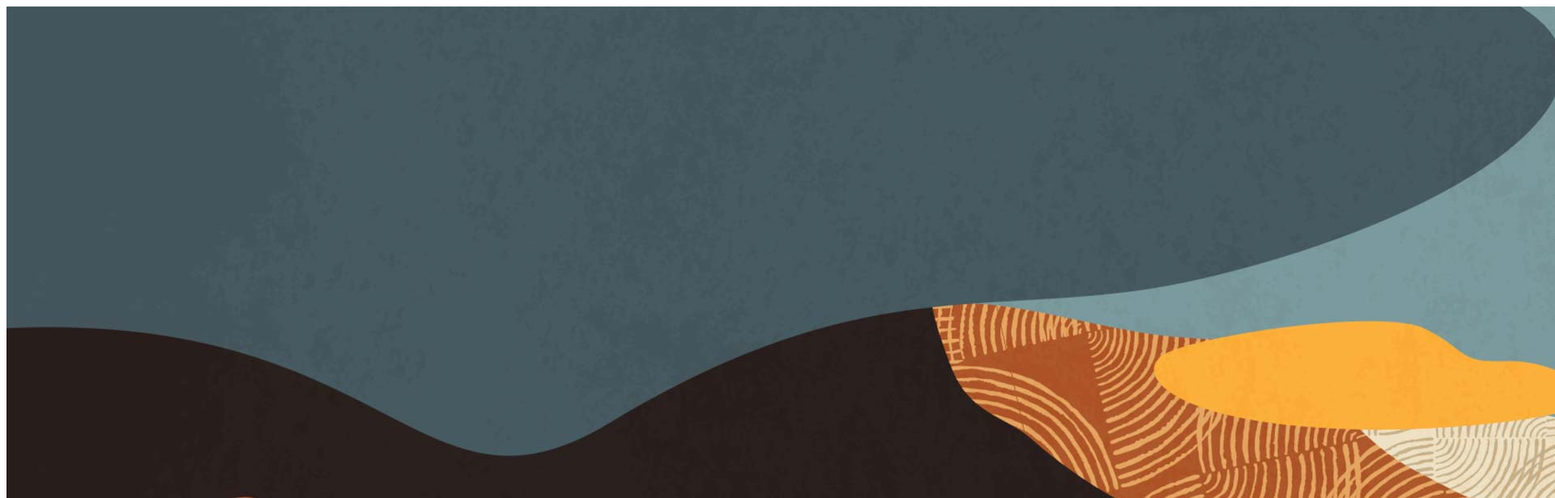
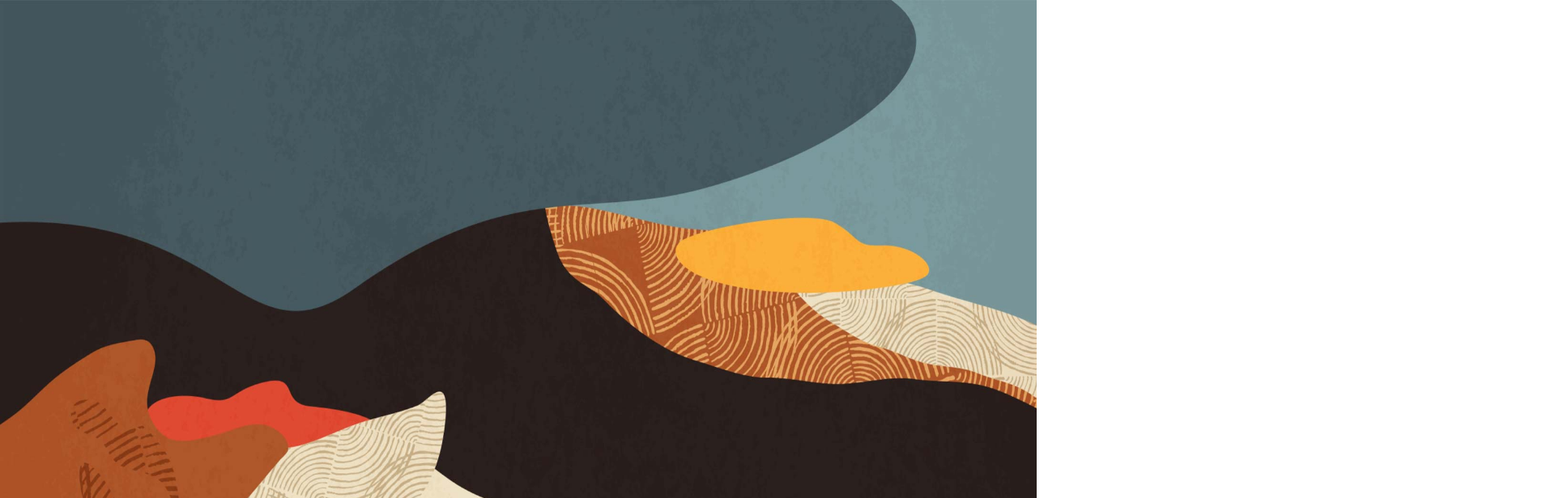
Before and after one commit to appoleo/appoleo-web, a Vue app: page / in a window 1280 px wide. Shown: the top 616 px of the page at 81% size, 1920 px wide, since content can reach past the window. Built offline with nearby package versions, Linux system fonts and the light colour scheme.

Commit message:
'修改首页图片布局'

```diff
--- a/src/App.vue
+++ b/src/App.vue
@@ -12,7 +12,8 @@ export default {
 </script>
 
 <style>
-#app {
+#app,img {
   height: 100%;
+  width: 100%;
 }
 </style>
--- /dev/null
+++ b/src/assets/css/global.css
@@ -0,0 +1,6 @@
+/* 全局样式表 */
+html, body, #APP {
+    height: 100%;
+    margin: 0;
+    padding: 0;
+}
--- a/src/main.js
+++ b/src/main.js
@@ -1,6 +1,7 @@
 import Vue from 'vue'
 import App from './App'
 import router from './router'
+import './assets/css/global.css'
 
 Vue.config.productionTip = false
 
```
